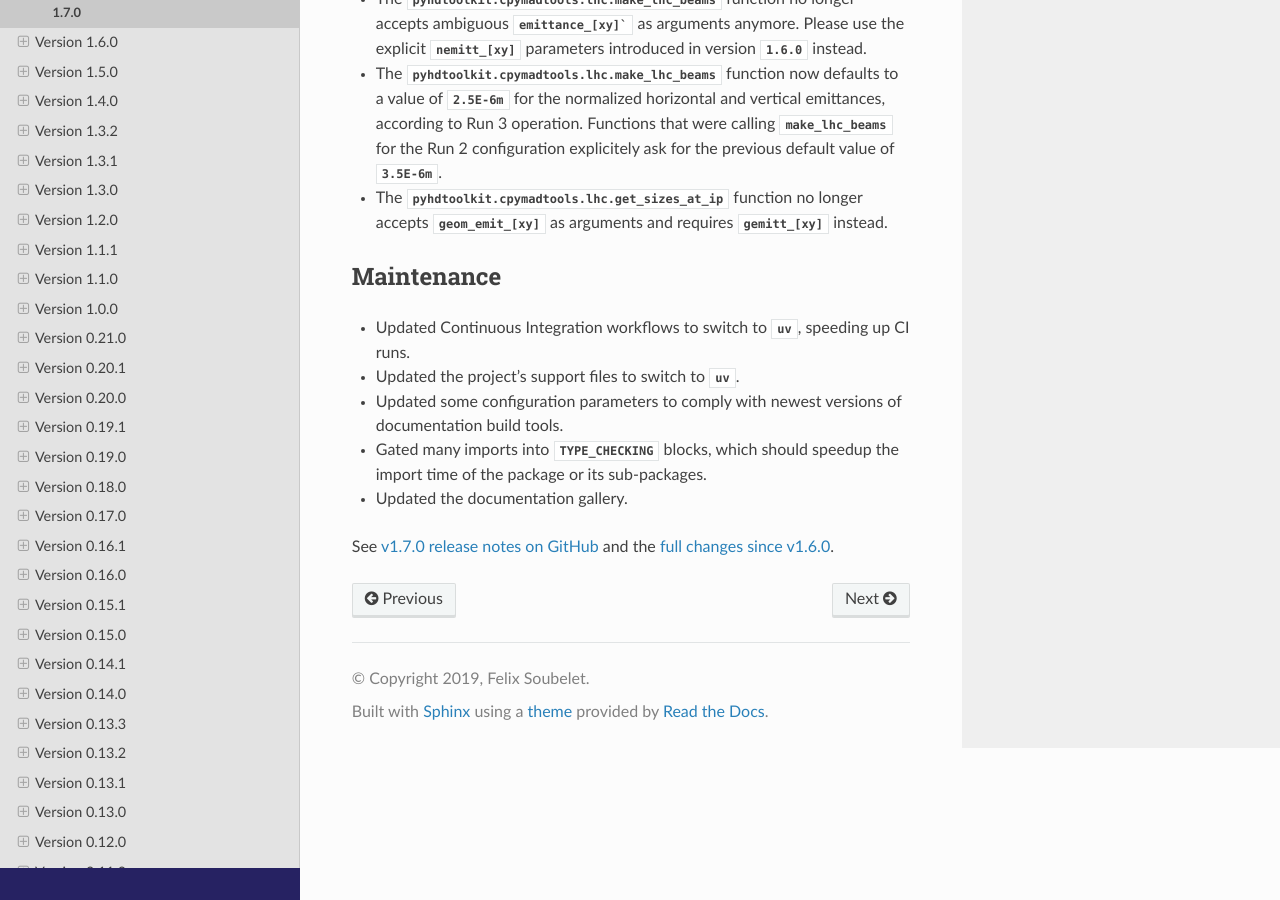
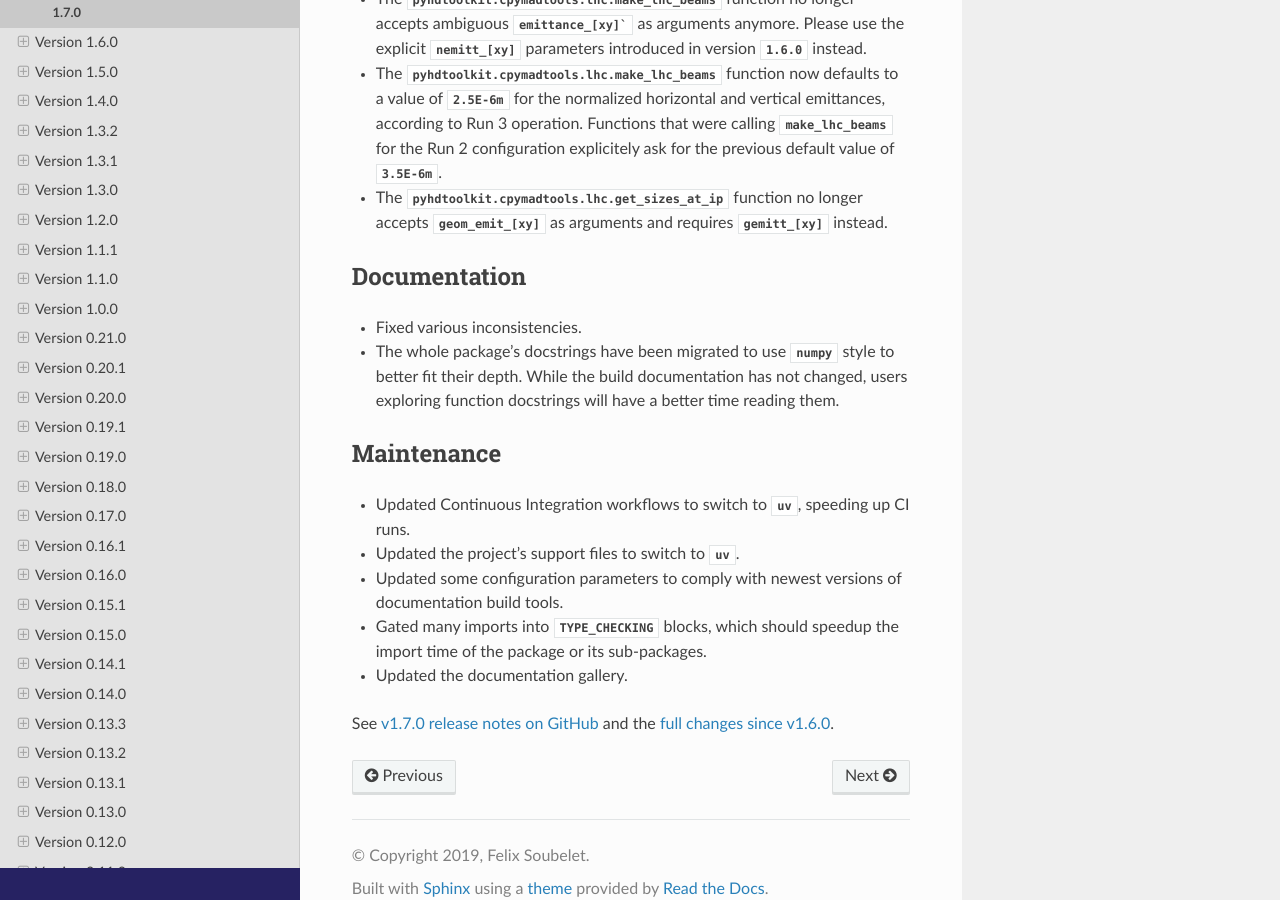
Before and after one commit to fsoubelet/PyhDToolkit, a Sphinx documentation site: the page built from docs/releases/v1.7.0.rst, in a window 1280 px wide and 900 px high, scrolled down 830 px. Built offline with Sphinx 7.4.7 and the Read the Docs theme 3.1.0, drawn with Linux system fonts in a browser that asks for light colours; pages that are not in the unit, such as notebooks, are missing from menus.

Commit message:
add numpy style change to release notes

```diff
--- a/docs/releases/v1.7.0.rst
+++ b/docs/releases/v1.7.0.rst
@@ -25,6 +25,12 @@ Changes
 * The `pyhdtoolkit.cpymadtools.lhc.make_lhc_beams` function now defaults to a value of `2.5E-6m` for the normalized horizontal and vertical emittances, according to Run 3 operation. Functions that were calling `make_lhc_beams` for the Run 2 configuration explicitely ask for the previous default value of `3.5E-6m`.
 * The `pyhdtoolkit.cpymadtools.lhc.get_sizes_at_ip` function no longer accepts `geom_emit_[xy]` as arguments and requires `gemitt_[xy]` instead.
 
+Documentation
+~~~~~~~~~~~~~
+
+* Fixed various inconsistencies.
+* The whole package's docstrings have been migrated to use `numpy` style to better fit their depth. While the build documentation has not changed, users exploring function docstrings will have a better time reading them.
+
 Maintenance
 ~~~~~~~~~~~
 
```
